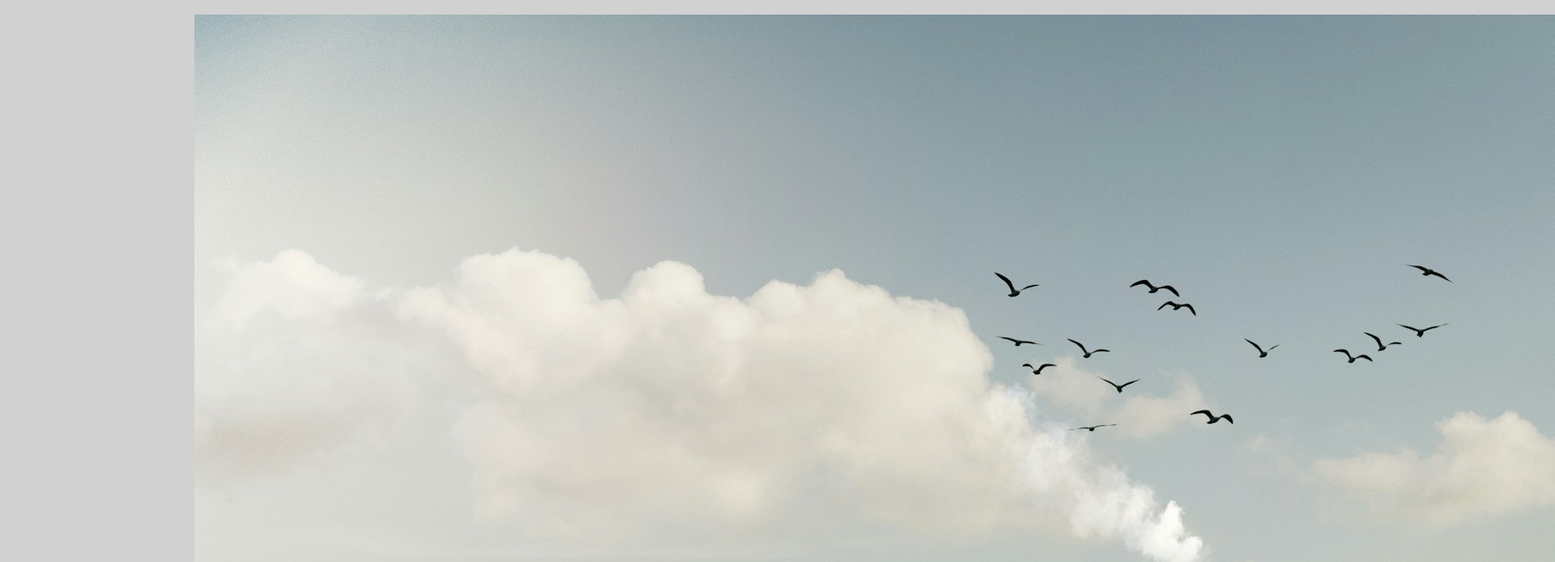
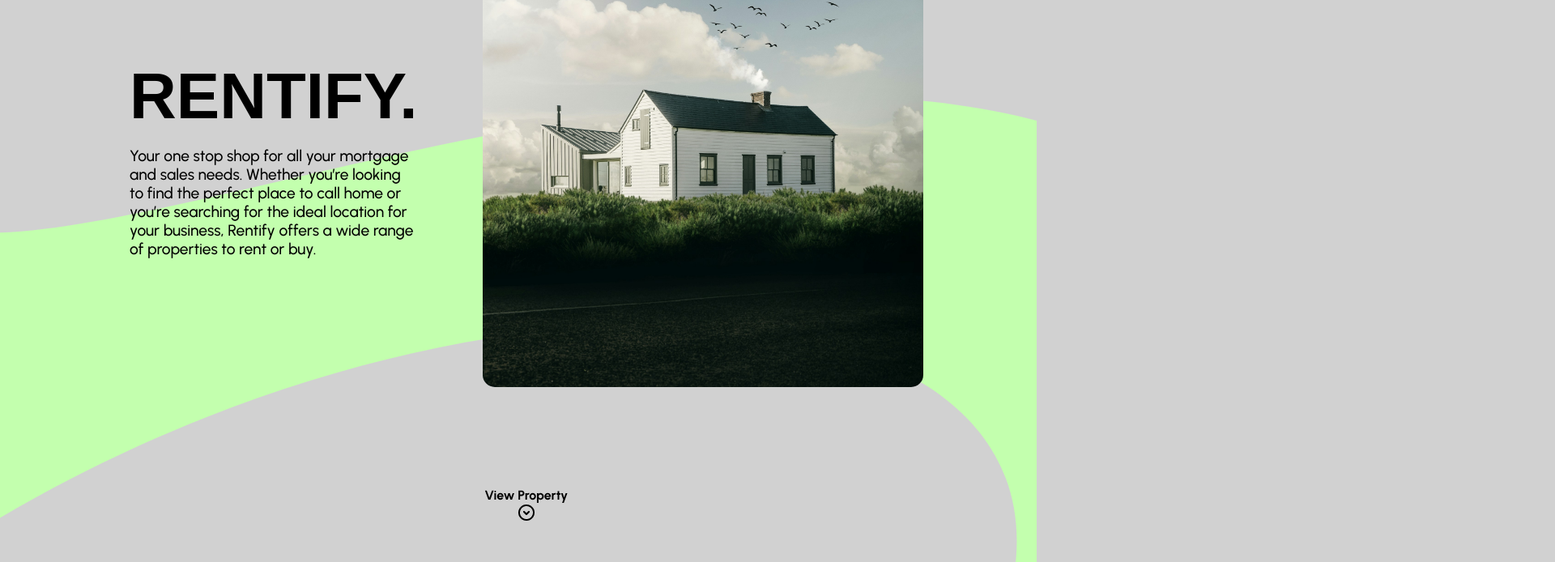
Before and after one commit to GeethoshGv/Rentify, a React (Vite) app in the folder client/: page / in a window 1280 px wide. Shown: the part 172-866 px from the top of the page at 81% size, 1920 px wide, since content can reach past the window. Built offline with nearby package versions, Linux system fonts and the light colour scheme; no server answers.

Commit message:
Update home.scss

```diff
--- a/client/src/pages/home.scss
+++ b/client/src/pages/home.scss
@@ -9,27 +9,69 @@
   height: 100%;
   display: flex;
   flex-direction: column;
+  background-image: url(../assets/svg/homesvg.svg);
+  background-position: top;
+  background-repeat: no-repeat;
+  background-size: cover;
 
   .home_div {
+    overflow: hidden;
     height: 100vh;
+    padding: 2rem 10rem;
+    display: grid;
+    grid-template-columns: 1fr 1fr;
+    gap: 5rem;
+  }
+}
 
-    padding: 2rem 15rem;
-
-    div {
+.home_text_div {
   height: 100%;
   width: 100%;
   display: flex;
   align-items: flex-start;
   justify-content: center;
   flex-direction: column;
-      gap: 2rem;
+  padding-bottom: 2.5rem;
+  gap: 1rem;
   h1 {
-        font-size: 5rem;
+    font-weight: bolder;
+    font-size: 80px;
+    font-family: "Oswald", sans-serif;
+    text-transform: uppercase;
   }
   p {
     font-size: 1.2rem;
-        font-weight: bold;
+    font-weight: 500;
   }
+}
+.home_img_div {
+  display: flex;
+  align-items: center;
+  justify-content: center;
+  width: 544px;
+  height: 554px;
+  border-radius: 15px;
+
+  overflow: hidden;
+  img {
+    height: 100%;
+    width: 100%;
+    object-fit: cover;
+  }
+}
+.view_pro_svg {
+  width: 100%;
+  display: flex;
+  align-items: center;
+  justify-content: center;
+  grid-column: span 2;
+
+  .svg_center_div {
+    display: flex;
+    flex-direction: column;
+    align-items: center;
+    p {
+      font-weight: 700;
     }
   }
 }
@@ -41,9 +83,11 @@
   align-items: center;
   justify-content: center;
   flex-direction: column;
+
   h2 {
     padding-bottom: 3rem;
     font-size: 2rem;
+    font-family: "Oswald", sans-serif;
   }
 
   .gg {
@@ -52,7 +96,7 @@
     justify-content: center;
     grid-template-columns: repeat(4, 1fr);
     flex-direction: row;
-    gap: 2rem;
+    gap: 2.5rem;
   }
   .home_box {
     a {
@@ -60,13 +104,13 @@
       color: black;
     }
     border: 1px solid black;
-    padding: 1rem;
+    padding: 0.55rem;
     border-radius: 5px;
+    width: 250px;
+    height: 300px;
     display: flex;
     align-items: center;
     justify-content: center;
-    flex-direction: row;
-    gap: 1rem;
   }
 }
 .card_img {
@@ -77,13 +121,21 @@
 
 .cardtitle_div {
   display: flex;
+  padding-left: 1rem;
+
   p {
     font-weight: bold;
   }
 }
 .price_div {
   display: flex;
+  align-items: center;
+  gap: 0.22rem;
+  padding-left: 1rem;
   p {
     font-weight: bold;
   }
+  span {
+    color: rgb(0, 0, 0);
   }
+}
```
Lines whose indentation alone changed are shown as unchanged.
